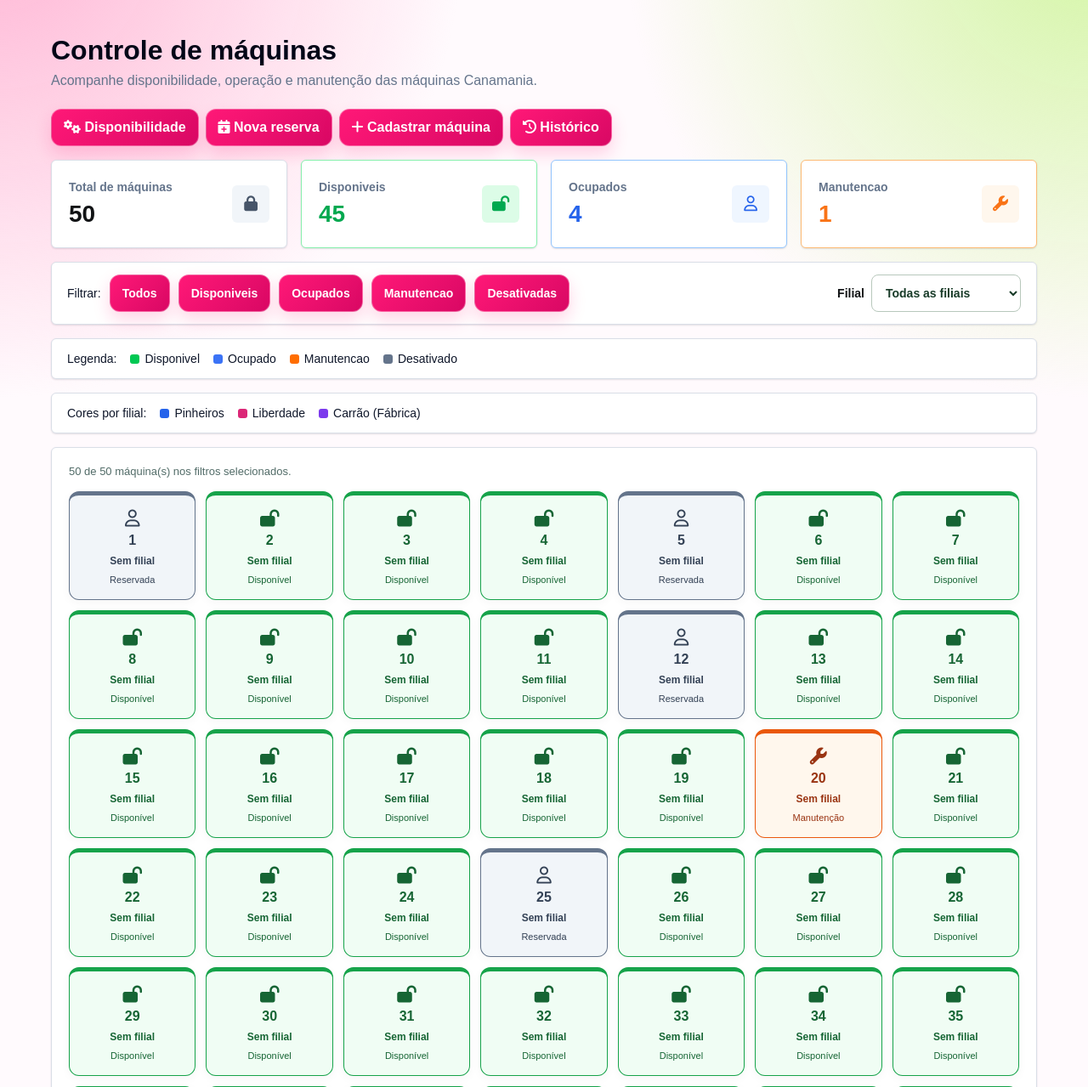
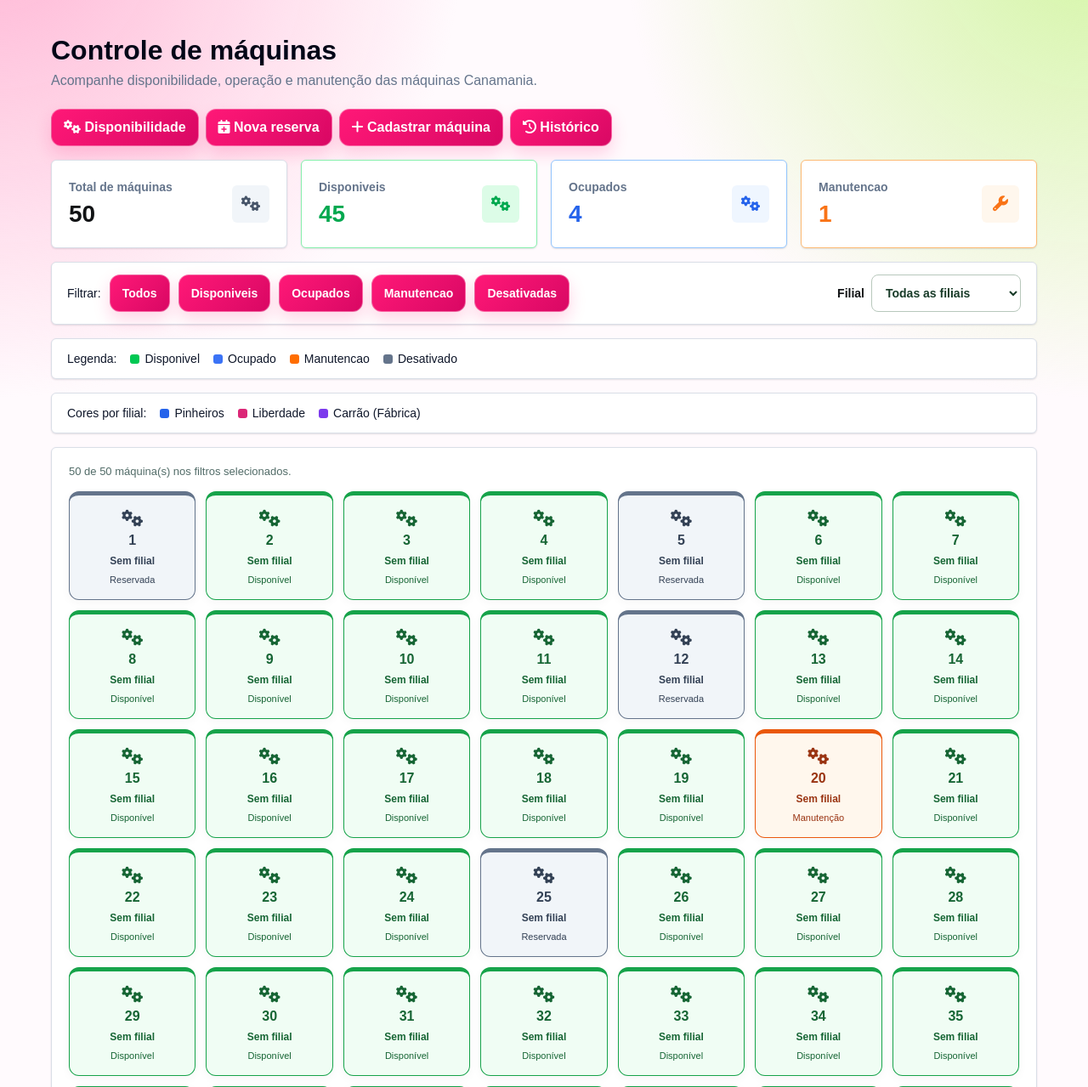
Before and after one commit to kazukiwi/Projeto-Cana-Mania, a FastAPI app: page /armarios in a window 1280 px wide. Shown: the part 76-1355 px from the top of the page at 85% size. Run offline with FastAPI, Linux system fonts and the light colour scheme; data comes from the database, SQL or seed files in the repository; data that the repository does not hold is empty.

Commit message:
feat(armarios): substitui ícones de status por ícone de engrenagem para uniformidade visual

```diff
--- a/app/templates/armarios/index.html
+++ b/app/templates/armarios/index.html
@@ -103,21 +103,21 @@
                     <span>Total de máquinas</span>
                     <strong>{{ total_armarios }}</strong>
                 </div>
-                <i class="fa-solid fa-lock"></i>
+                <i class="fa-solid fa-gears" aria-hidden="true"></i>
             </div>
             <div class="card-resumo card-disponivel">
                 <div>
                     <span>Disponiveis</span>
                     <strong>{{ armarios_disponiveis }}</strong>
                 </div>
-                <i class="fa-solid fa-lock-open"></i>
+                <i class="fa-solid fa-gears" aria-hidden="true"></i>
             </div>
             <div class="card-resumo card-ocupado">
                 <div>
                     <span>Ocupados</span>
                     <strong>{{ armarios_ocupados }}</strong>
                 </div>
-                <i class="fa-regular fa-user"></i>
+                <i class="fa-solid fa-gears" aria-hidden="true"></i>
             </div>
             <div class="card-resumo card-manutencao">
                 <div>
@@ -178,15 +178,7 @@
                     data-matricula="{{ armario.associado_matricula|e }}"
                     title="Máquina {{ armario.numero }}"
                 >
-                    {% if armario.status == "manutencao" %}
-                    <i class="fa-solid fa-wrench"></i>
-                    {% elif armario.status == "ocupado" %}
-                    <i class="fa-regular fa-user"></i>
-                    {% elif armario.status == "desativado" %}
-                    <i class="fa-solid fa-lock"></i>
-                    {% else %}
-                    <i class="fa-solid fa-lock-open"></i>
-                    {% endif %}
+                    <i class="fa-solid fa-gears" aria-hidden="true"></i>
                     <span>{{ armario.numero|int }}</span>
                     <small class="maquina-filial">{{ armario.associado_nome if armario.associado_nome in filiais else 'Sem filial' }}</small>
                     <small class="maquina-status">{{ {'disponivel': 'Disponível', 'ocupado': 'Reservada', 'manutencao': 'Manutenção', 'desativado': 'Desativada'}.get(armario.status, armario.status) }}</small>
```
